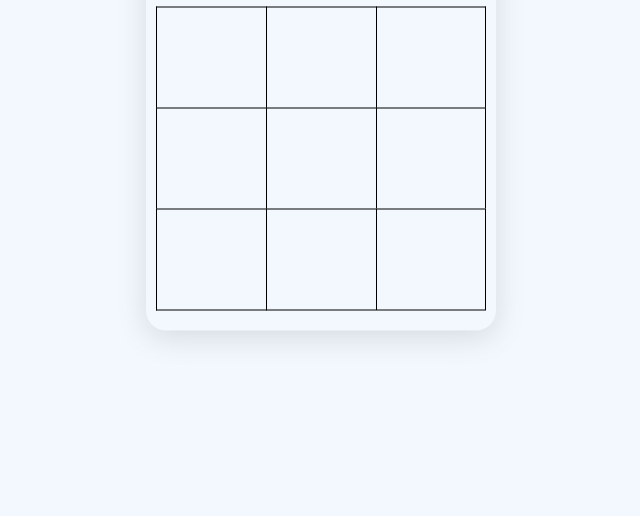
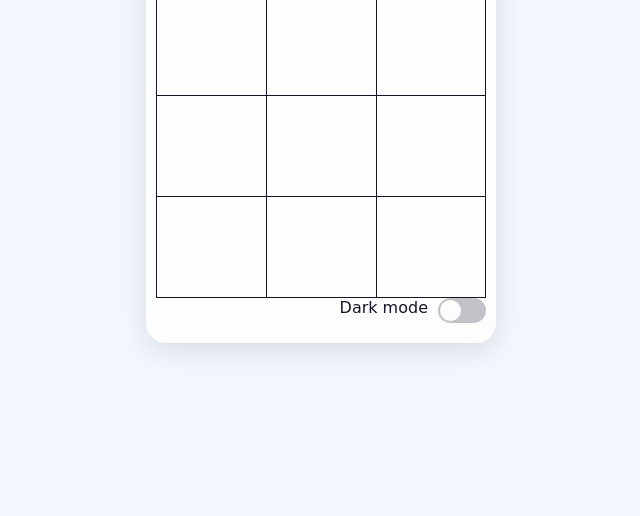
Before and after one commit to min03041999/caro-js, a plain HTML site: page index.html in a window 1280 px wide. Shown: the part 284-800 px from the top of the page, without its empty margins (319-959 px from the left). Drawn offline with Linux system fonts and the light colour scheme.

Commit message:
feat(dark-mode): add feat dark-mode

```diff
--- /dev/null
+++ b/dark-mode.js
@@ -0,0 +1,6 @@
+let dark_mode_toggle = document.querySelector('.dark-mode-switch');
+
+dark_mode_toggle.onclick = () => {
+    document.querySelector('body').classList.toggle('light');
+    document.querySelector('body').classList.toggle('dark');
+}
--- a/index.css
+++ b/index.css
@@ -1,13 +1,47 @@
+:root {
+    --dark-body: #4d4c5a;
+    --dark-main: #141529;
+    --dark-second: #79788c;
+    --dark-hover: #323048;
+    --dark-text: #f8fbff;
+    --light-body: #f3f8fe;
+    --light-main: #fdfdfd;
+    --light-second: #c3c2c8;
+    --light-hover: #edf0f5;
+    --light-text: #151426;
+    --orange: #ffc861;
+    --white: #fff;
+    --shadow: rgba(100, 100, 111, 0.2) 0px 7px 29px 0px;
+    --font-family: cursive;
+}
+
+.dark {
+    --bg-body: var(--dark-body);
+    --bg-main: var(--dark-main);
+    --bg-second: var(--dark-second);
+    --color-hover: var(--dark-hover);
+    --color-txt: var(--dark-text);
+}
+
+.light {
+    --bg-body: var(--light-body);
+    --bg-main: var(--light-main);
+    --bg-second: var(--light-second);
+    --color-hover: var(--light-hover);
+    --color-txt: var(--light-text);
+}
+
 * {
     margin: 0;
     padding: 0;
-    font-family: cursive;
+    font-family: var(--font-family);
 }
 
 body {
     position: relative;
     height: 100vh;
-    background-color: #f3f8fe;
+    background-color: var(--bg-body);
+    color: var( --color-txt);
 }
 
 .caro {
@@ -20,6 +54,8 @@ body {
     padding: 20px 10px;
     box-shadow: rgba(100, 100, 111, 0.2) 0px 7px 29px 0px;
     border-radius: 20px;
+    margin-bottom: 10px;
+    background-color: var(--bg-main);
 }
 
 .caro-title {
@@ -27,6 +63,7 @@ body {
     font-size: 2rem;
     margin-bottom: 10px;
 }
+
 .caro-flex {
     display: flex;
     justify-content: space-between;
@@ -52,20 +89,20 @@ body {
     text-align: center;
     line-height: 100px;
     cursor: pointer;
-    border-top: 1px solid #000;
-    border-left: 1px solid #000;
+    border-top: 1px solid var(--color-txt);
+    border-left: 1px solid var(--color-txt);
 }
 
 .container div:nth-child(7),
 div:nth-child(8),
 div:nth-child(9) {
-    border-bottom: 1px solid #000;
+    border-bottom: 1px solid var(--color-txt);
 }
 
 .container div:nth-child(3),
 div:nth-child(6),
 div:nth-child(9) {
-    border-right: 1px solid #000;
+    border-right: 1px solid var(--color-txt);
 }
 
 .caro-win {
@@ -76,8 +113,9 @@ div:nth-child(9) {
     z-index: 1;
     width: 100px;
     border-radius: 30px;
-    background-color: aliceblue;
+    background-color: rgb(146, 64, 64);
     text-align: center;
+    color: var( --color-txt);
 }
 
 .caro-btn {
@@ -96,3 +134,38 @@ div:nth-child(9) {
     color: rgb(46, 46, 46);
     background: #fff;
 }
+
+.toggle {
+    display: flex;
+    justify-content: flex-end;
+}
+
+.toggle span {
+    margin-right: 10px;
+    color: var(--color-txt);
+}
+
+.dark-mode-switch {
+    position: relative;
+    width: 48px;
+    height: 25px;
+    border-radius: 14px;
+    background-color: var(--bg-second);
+    cursor: pointer;
+}
+
+.dark-mode-switch-ident {
+    width: 21px;
+    height: 21px;
+    border-radius: 50%;
+    background-color: var(--bg-main);
+    position: absolute;
+    top: 2px;
+    left: 2px;
+    transition: left 0.2s ease-in-out;
+}
+
+.dark .dark-mode-switch .dark-mode-switch-ident {
+    top: 2px;
+    left: calc(2px + 50%);
+}
--- a/index.html
+++ b/index.html
@@ -1,5 +1,6 @@
 <!DOCTYPE html>
 <html lang="en">
+
 <head>
     <meta charset="UTF-8" />
     <meta http-equiv="X-UA-Compatible" content="IE=edge" />
@@ -8,7 +9,7 @@
     <link rel="stylesheet" href="index.css" />
 </head>
 
-  <body>
+<body class="light">
     <div id="win" class="caro-win"></div>
 
     <div class="caro">
@@ -30,7 +31,15 @@
             <div class="box" id="box8"></div>
             <div class="box" id="box9"></div>
         </div>
+        <div class="toggle">
+            <span>Dark mode</span>
+            <div class="dark-mode-switch">
+                <div class="dark-mode-switch-ident"></div>
+            </div>
+        </div>
     </div>
     <script src="script.js"></script>
+    <script src="dark-mode.js"></script>
 </body>
+
 </html>
```
Lines whose indentation alone changed are shown as unchanged.
